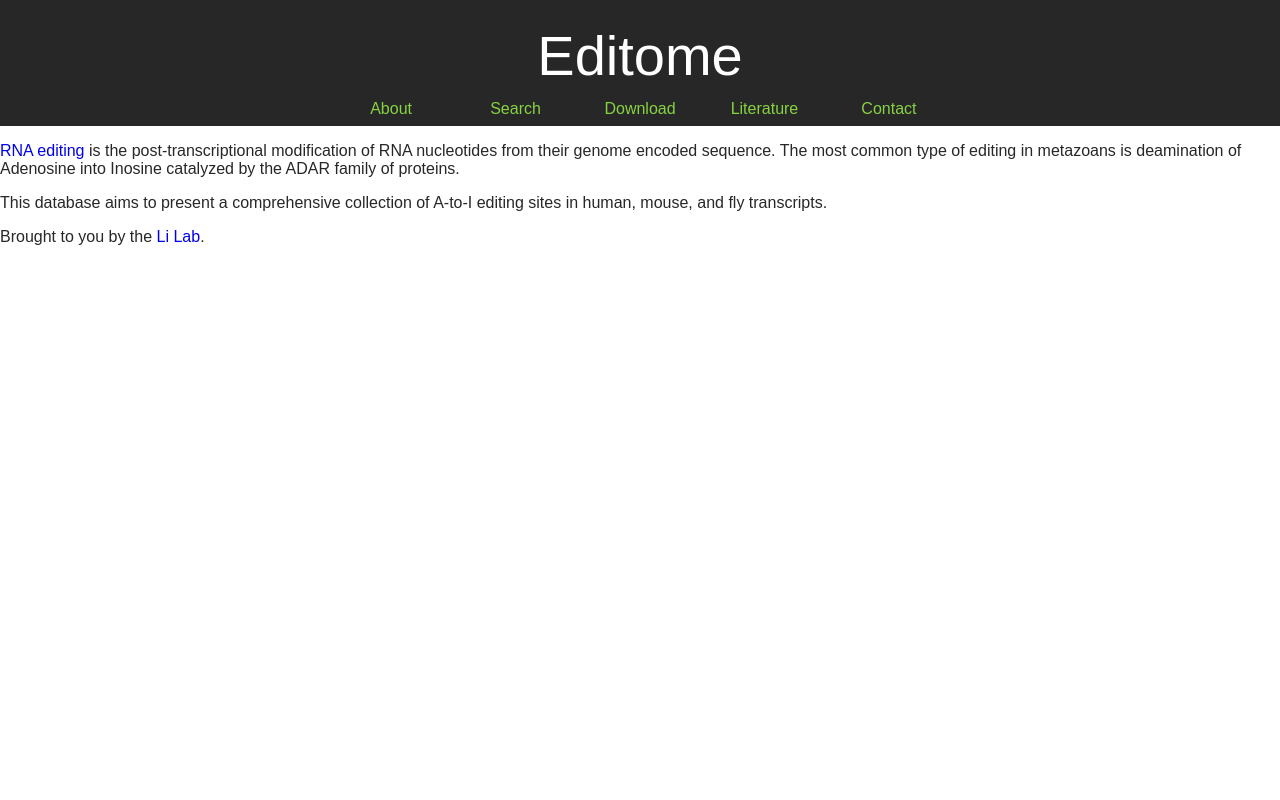
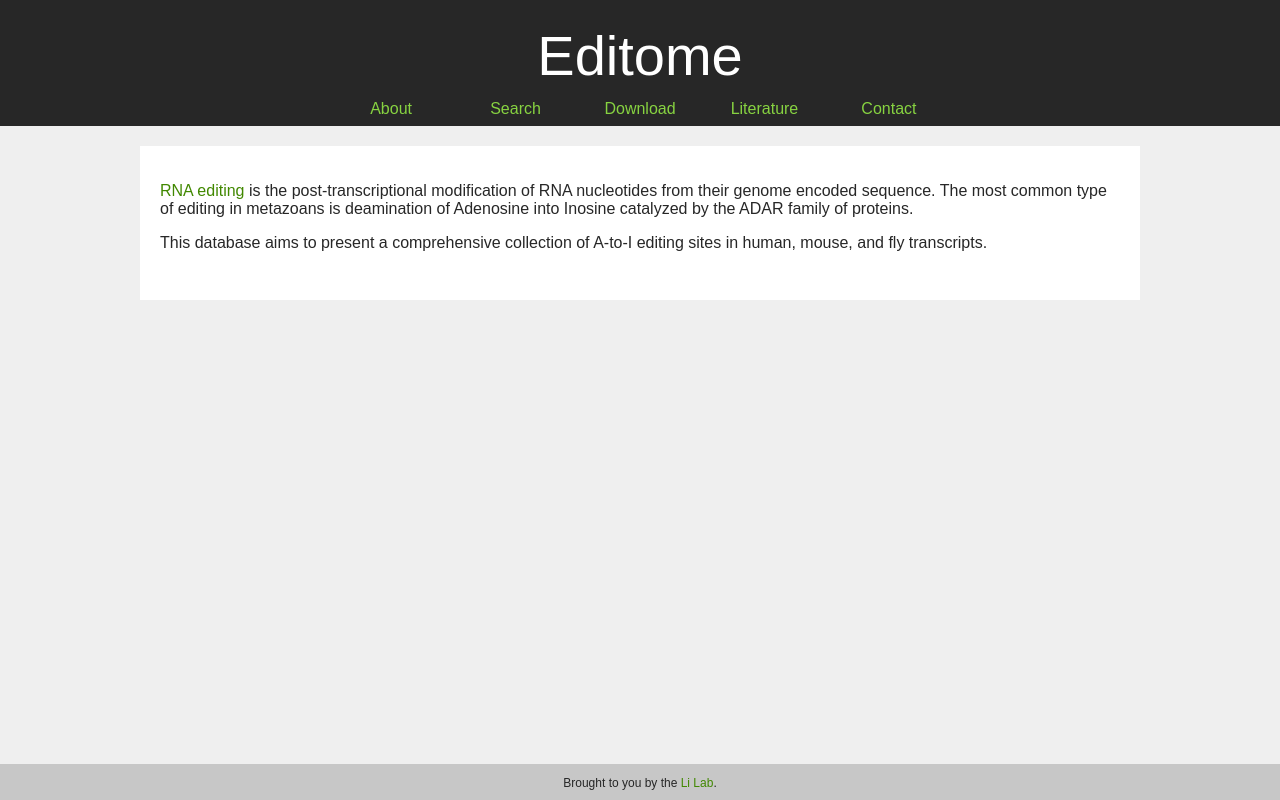
Before and after one commit to triciatricia/editome, a Django app: page / in a window 1280 px wide. Run offline with Django 3.2, Linux system fonts and the light colour scheme.

Commit message:
Basic style

```diff
--- a/editdatabase/static/style.css
+++ b/editdatabase/static/style.css
@@ -1,13 +1,38 @@
 /* General stylsheet for the editome website. */
+
+html {
+	height: 100%;
+}
 
 body {
 	font: 16px arial,sans-serif;
 	color: #272727;
 	margin: 0px;
+	background-color: #EFEFEF;
+	text-align: center;
+	height: 100%;
+}
+
+#container {
+	height: 100%;
+}
+
+body > #container {
+	height: auto;
+	min-height: 100%;
 }
 
 a {
 	text-decoration: none;
+	color: #418800;
+}
+
+a:hover {
+	color: #FF5C00;
+}
+
+a:active {
+	color: #FF5C00;
 }
 
 
@@ -44,3 +69,32 @@ a {
 	width: 120px;
 	height: 20px;
 }
+
+#nav a:hover {
+	color: #FF5C00;
+}
+
+#content {
+	background-color: #FFF;
+	padding: 20px;
+	width: 960px;
+	display: inline-block;
+	margin: 20px;
+	text-align: left;
+	padding-bottom: 2em; /* Needs to be the same as height and (margin-top - padding-top) of footer. */
+}
+
+#footer {
+	font-size: 12px;
+	clear: both;
+	position: relative;
+	z-index: 10;
+	height: 2em; /* footer positioning */
+	margin-top: -3em; /* footer positioning */
+	background-color: #C7C7C7;
+	padding-top: 1em; /* footer positioning */
+}
+
+#footer p {
+	margin: 0;
+}
--- a/templates/generic.html
+++ b/templates/generic.html
@@ -9,6 +9,7 @@
 </head>
 
 <body>
+	<div id="container">
 		<div id="topbar">
 			<!-- Contains title and navigation. -->
 			<div id="topbartitle">
@@ -37,6 +38,7 @@
 			<!-- Main content of each page here. -->
 			{% block content %}{% endblock %}
 		</div>
+	</div>
 	<div id="footer">
 		<!-- Footer for all pages here.-->
 		{% block footer %}
```
Lines whose indentation alone changed are shown as unchanged.
